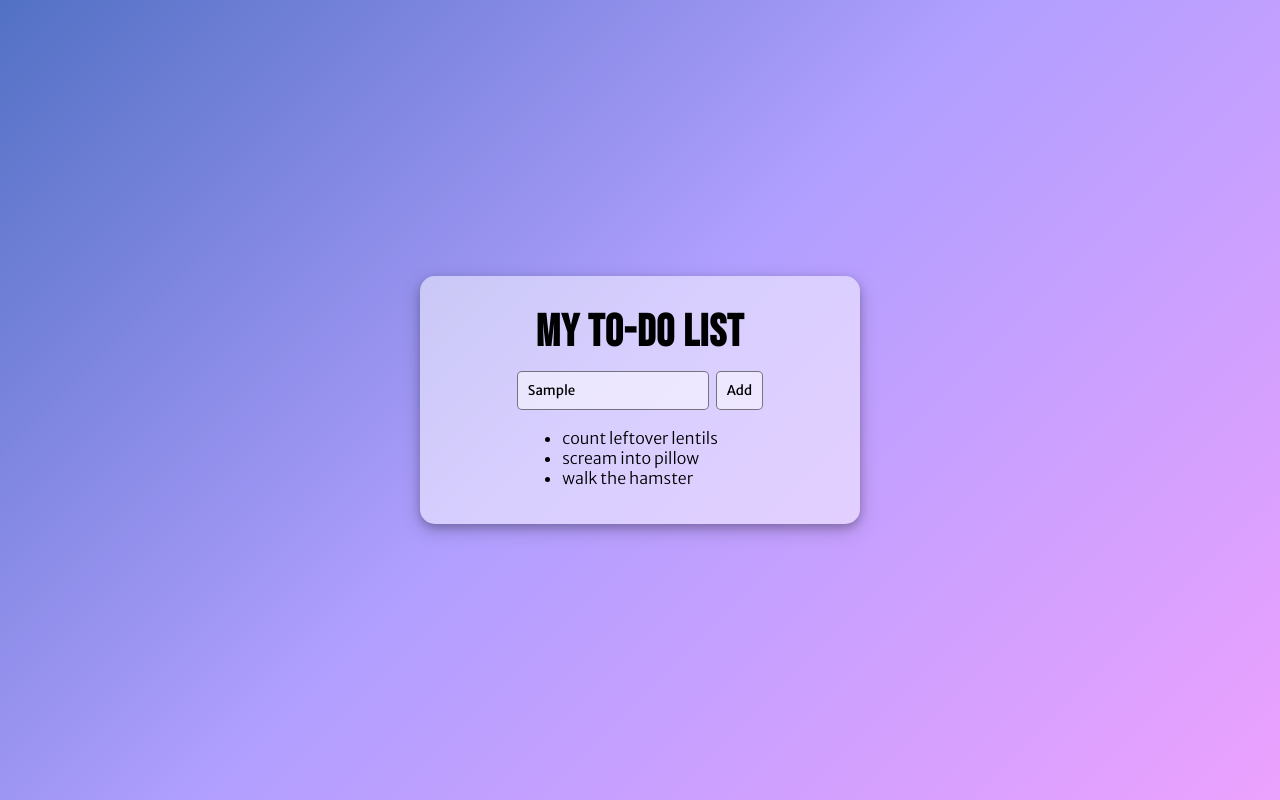
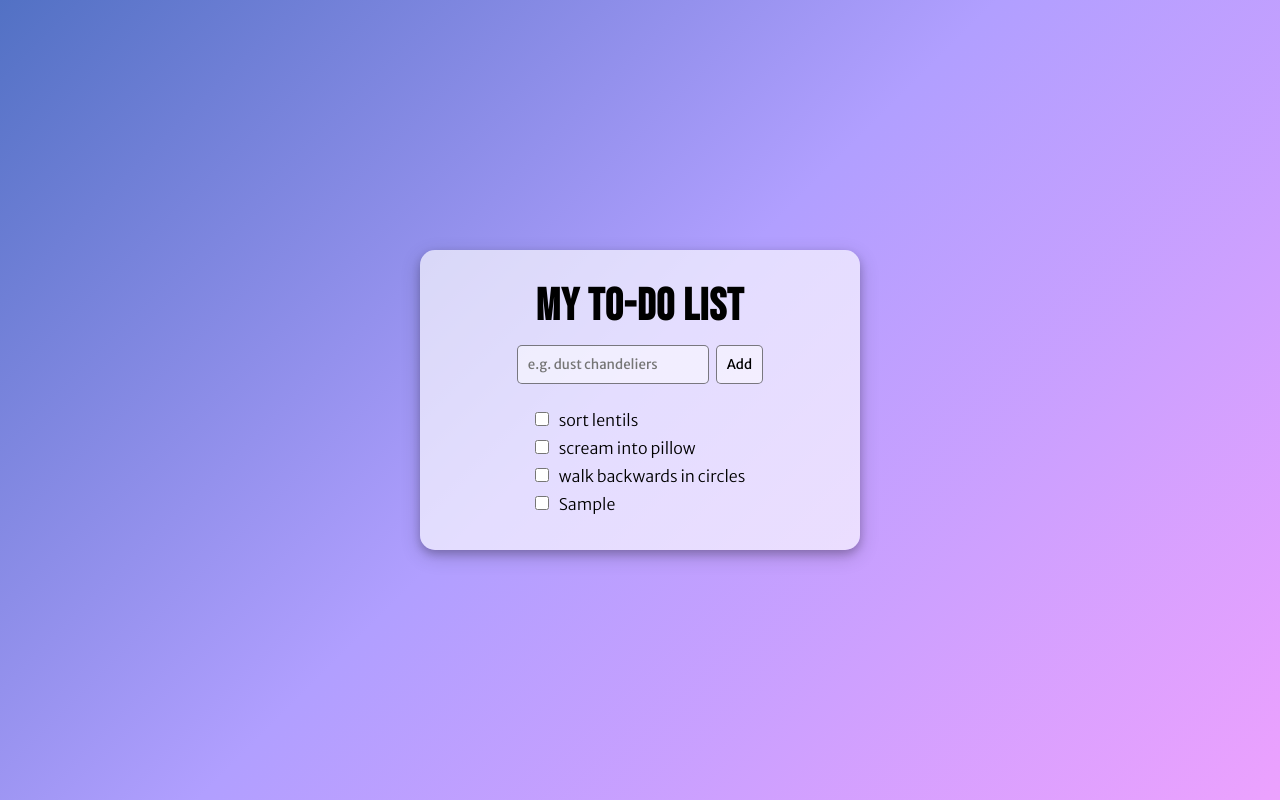
Before and after one commit to jszor/to-do-list, a plain HTML site: page index.html in a window 1280 px wide. Both pictures are taken after typing "Sample" into the empty fields and a click on the button "Add". Drawn offline with Linux system fonts and the light colour scheme.

Commit message:
added JS code that allows adding and crossing off items to list

```diff
--- a/index.html
+++ b/index.html
@@ -16,9 +16,9 @@
         </div>
         <div class="list-container">
             <ul id="task-list">
-                <li>count leftover lentils</li>
-                <li>scream into pillow</li>
-                <li>walk the hamster</li>
+                <li><input type="checkbox">sort lentils</li>
+                <li><input type="checkbox">scream into pillow</li>
+                <li><input type="checkbox">walk backwards in circles</li>
             </ul>
         </div>
     </div>
--- a/script.js
+++ b/script.js
@@ -0,0 +1,30 @@
+let newTask = document.getElementById('new-task');
+let enterTask = document.getElementById('enter-task');
+let taskList = document.getElementById('task-list');
+
+function crossOffTask(checkbox, task) {
+    checkbox.addEventListener('change', function() {
+        if (checkbox.checked) {
+            task.style.textDecoration = 'line-through';
+        } else {
+            task.style.textDecoration = 'none';
+        }
+    });
+}
+function addTask() {
+    let task = document.createElement('li');
+    let checkbox = document.createElement('input');
+    checkbox.type = 'checkbox';
+    crossOffTask(checkbox, task);
+    task.appendChild(checkbox);
+    task.appendChild(document.createTextNode(newTask.value));
+    taskList.appendChild(task);
+    newTask.value = '';
+}
+
+enterTask.addEventListener('click', addTask);
+
+document.querySelectorAll('#task-list li').forEach(item => {
+    let checkbox = item.querySelector('input[type="checkbox"]');
+    crossOffTask(checkbox, item);
+});
--- a/style.css
+++ b/style.css
@@ -23,7 +23,7 @@ body {
     flex-direction: column;
     justify-content: center;
     align-items: center;
-    background: rgba(255, 255, 255, 0.5);
+    background: rgba(255, 255, 255, 0.65);
     border-radius: 15px;
     box-shadow: 0 4px 8px 0 rgba(0, 0, 0, 0.2), 0 6px 20px 0 rgba(0, 0, 0, 0.19);
     padding: 20px;
@@ -51,3 +51,13 @@ h1 {
     letter-spacing: 1px;
     margin: 10px;
 }
+
+li {
+    list-style-type: none;
+}
+
+input[type="checkbox"] {
+    margin: 10px 10px 0px 0px;
+    width: 14px;
+    height: 14px;
+}
```
